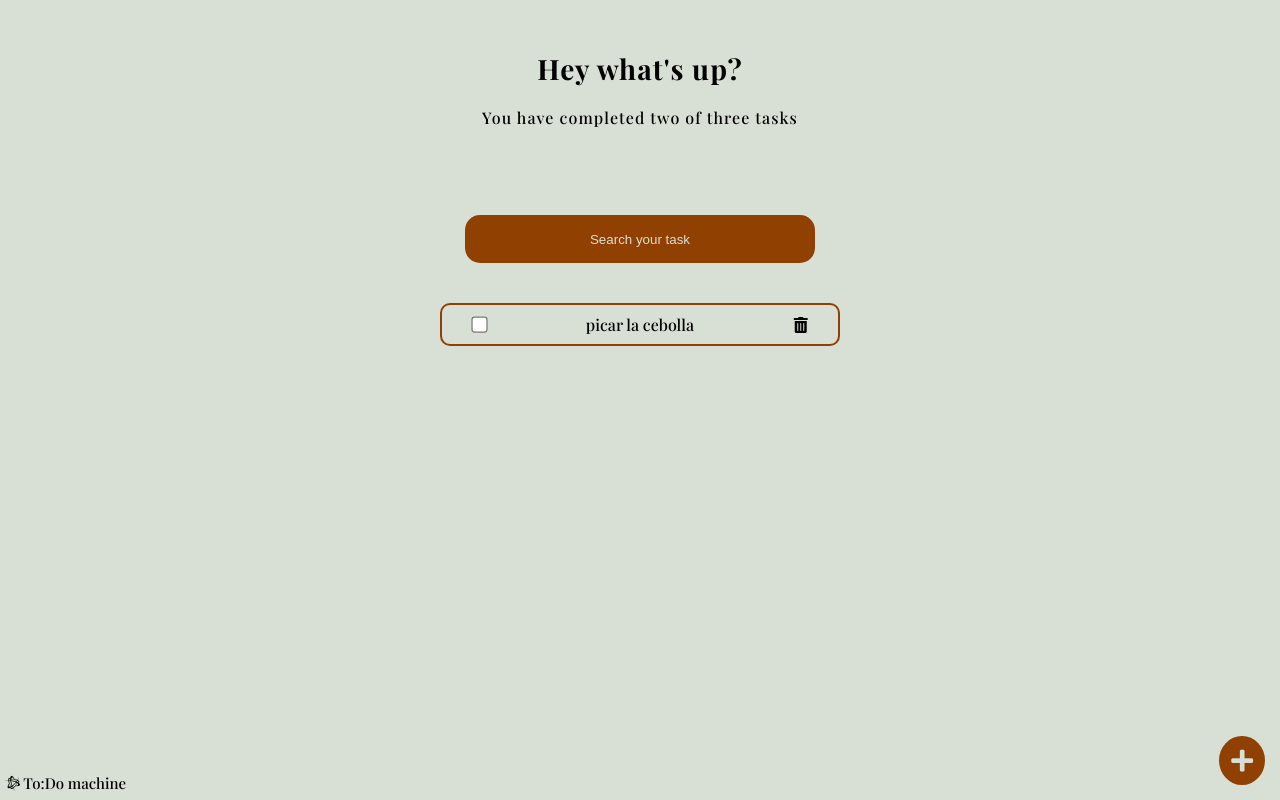
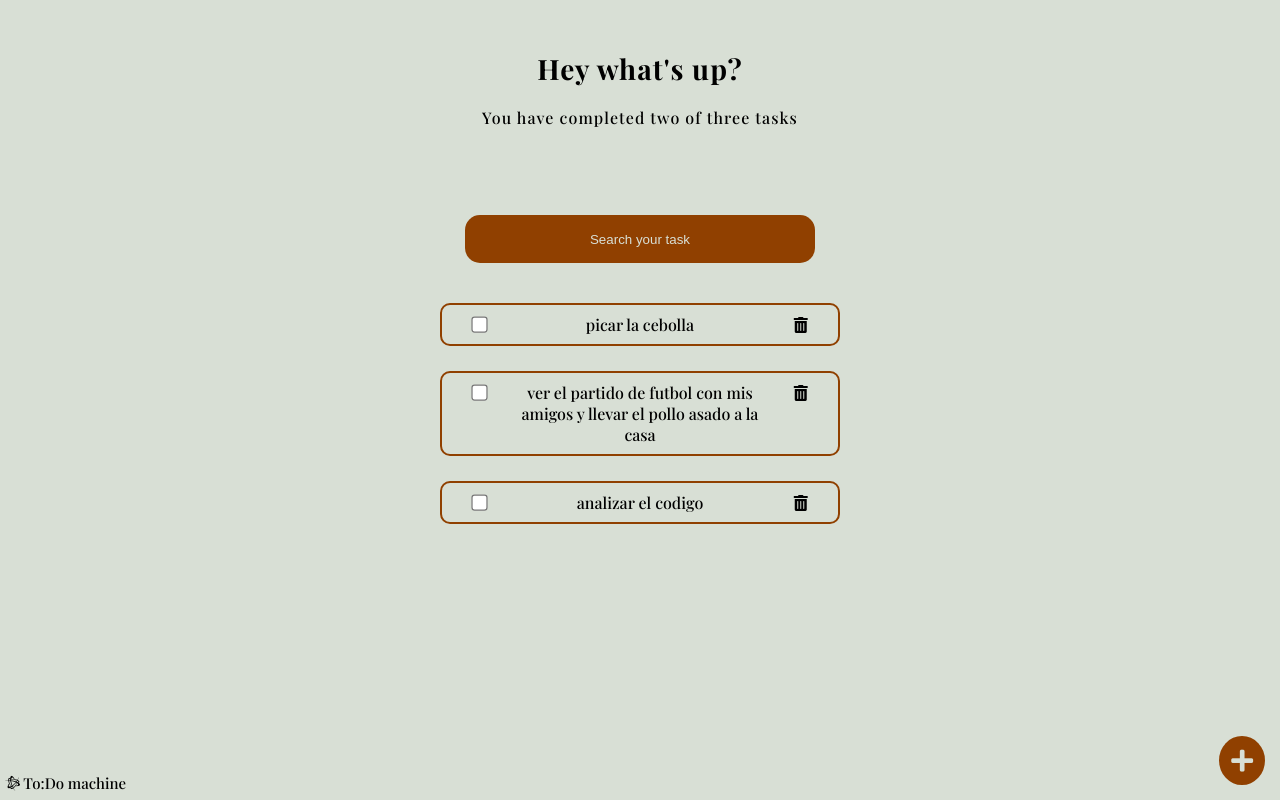
Before and after one commit to JohnRodriguezM/ReactInit, a React (Create React App) app: page / in a window 1280 px wide. Built offline with nearby package versions, Linux system fonts and the light colour scheme; a web font is replaced by a local one.

Commit message:
inicio de pruebas con cambios personales

```diff
--- a/src/App.js
+++ b/src/App.js
@@ -26,7 +26,7 @@ export const defaulttodos = [
     id: "cebollin",
     complete: false,
   },
-  /* {
+   {
     text: "ver el partido de futbol con mis amigos y llevar el pollo asado a la casa",
     id: "partidoAmigos",
     complete: false,
@@ -35,7 +35,7 @@ export const defaulttodos = [
     text: "analizar el codigo",
     id : "workEveryDay",
     complete: false,
-  }, */
+  },
 ]
 // Las props son estaticas, nunca se pueden modificar
 
@@ -47,6 +47,8 @@ function App() {
   const [todos,setTodos] = React.useState(defaulttodos)
 
   const [state,setState] = React.useState('')
+
+
 
   return (
     <React.Fragment>  {/* */}
--- a/src/component/TodoItem.jsx
+++ b/src/component/TodoItem.jsx
@@ -8,12 +8,14 @@ import '../css/stylesComponents/toDoItems.css'
 
 function TodoItem(props) {
     const [state2,setState2] = React.useState(false);
+    const [statediv,setStateDiv] = React.useState(false)
     const completeOrDelete = message => alert(message);
 
   return(
       /* llamo la props.text que esta pendiente por definir, en el documento en el que voy a importar esta funcion y en los demas en los que lo requiera */
     <div
-    className="div-items">
+    className={`div-items ${statediv && 'desaparecer'}`}
+    value = {statediv}>
         <li
             className =
             {`li-Items ${state2 && 'is-active-tachado-li-item'}`}>
@@ -37,10 +39,18 @@ function TodoItem(props) {
         </label>
         <span
             title = "delete"
-            className = "li-btn-delete"
+            className = {`li-btn-delete`}
             type = "button"
             onClick = {()=>{
-                setTimeout(()=>{completeOrDelete(`haz eliminado la tarea ${props.contenido}`)},500)
+                setTimeout(()=>{
+                    let pregunta = window.confirm("seguro quieres eliminar la tarea")
+                    if(pregunta){
+                    setStateDiv(true)
+
+                }else{
+                    setStateDiv(false)
+                }
+                },500)
             }}
             >
         <i
@@ -55,3 +65,6 @@ export { TodoItem };
 
 /* onClick = {(e) =>{completeOrDelete(`haz completado tu tarea ${props.contenido}`)
             console.log(e.target)}} */
+
+
+           /*  setTimeout(()=>{completeOrDelete(`haz eliminado la tarea ${props.contenido}`)},500) */
--- a/src/css/stylesComponents/toDoItems.css
+++ b/src/css/stylesComponents/toDoItems.css
@@ -43,14 +43,11 @@
   grid-column: 3/4;
 }
 
-.li-btn-delete:hover {
+.li-btn-delete:active {
   color: red;
   -webkit-transform: scale(1.5);
           transform: scale(1.5);
-  -webkit-transition: -webkit-transform 0.7s;
-  transition: -webkit-transform 0.7s;
-  transition: transform 0.7s;
-  transition: transform 0.7s, -webkit-transform 0.7s;
+  /*  transition: transform .5s; */
 }
 
 .is-active-tachado-li-item {
@@ -63,3 +60,7 @@
           box-shadow: inset 0px 0px 10px 8px green;
   /*  animation: box-shadow 10s;  */
 }
+
+.desaparecer {
+  display: none;
+}
```
Also changed, not shown: src/css/stylesComponents/toDoItems.scss (+6 -2 lines).
